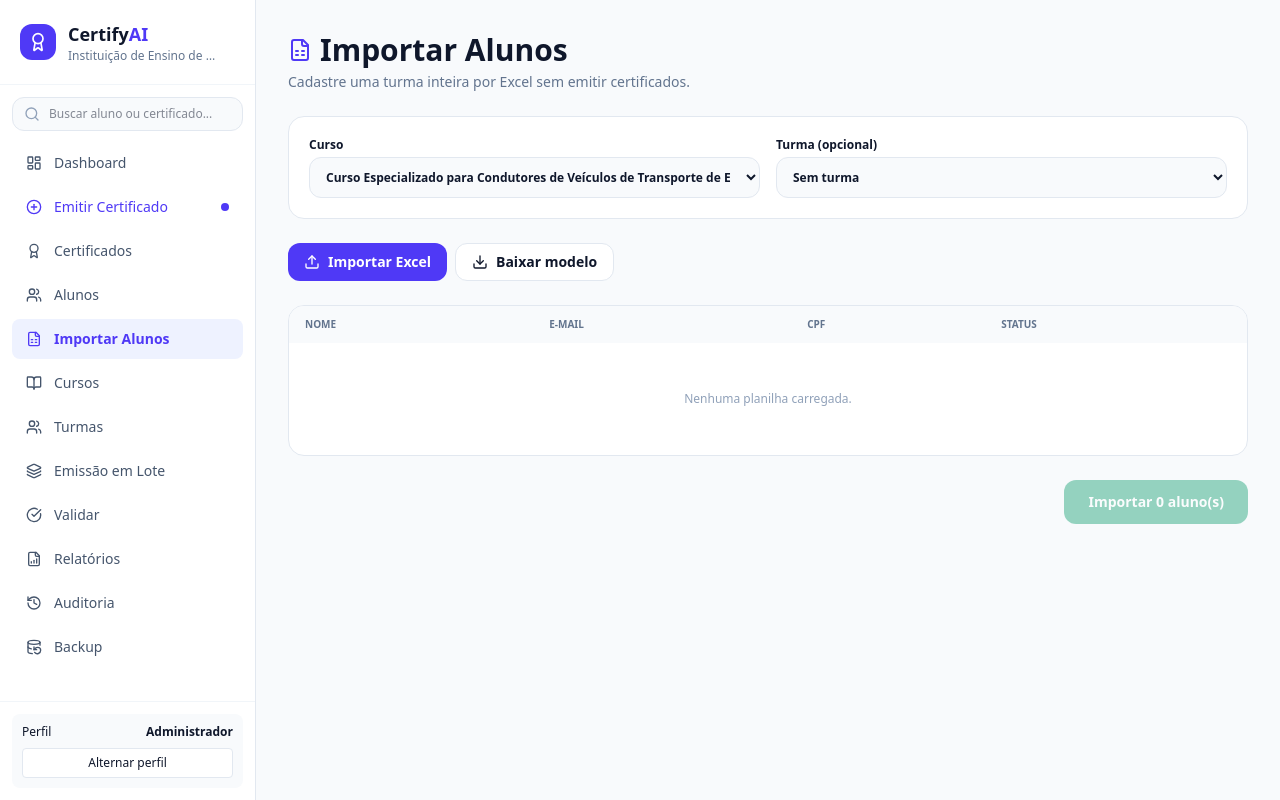
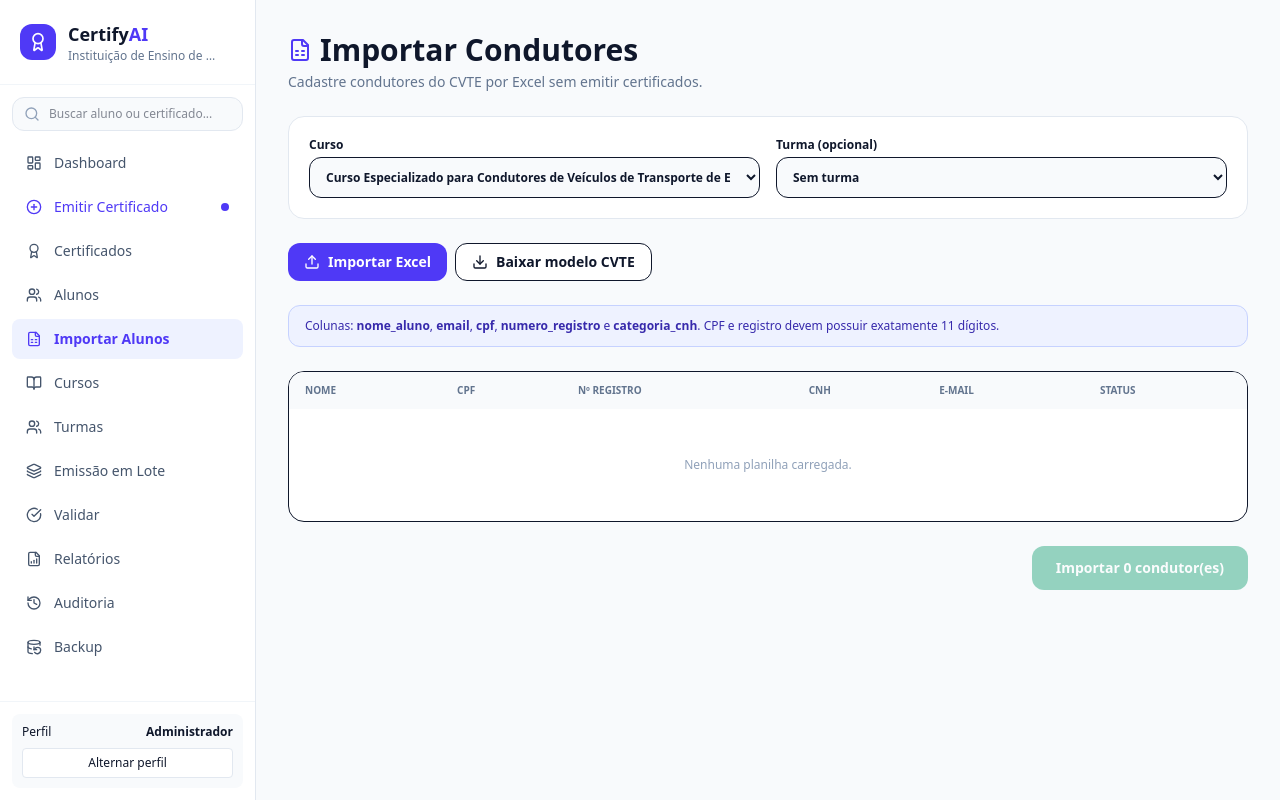
Before and after one commit to glaydsonaraujo25-cloud/Certificados, a React (Vite) app: page / in a window 1280 px wide. Both pictures are taken after a click on the button "Importar Alunos". Built offline with nearby package versions, Linux system fonts and the light colour scheme.

Commit message:
feat: adaptar importacao de alunos ao CVTE

```diff
--- a/src/views/ImportStudentsView.tsx
+++ b/src/views/ImportStudentsView.tsx
@@ -8,11 +8,24 @@ interface ImportRow {
   name: string;
   email: string;
   document: string;
+  registrationNumber: string;
+  cnhCategory: string;
   status: 'valid' | 'invalid';
   error?: string;
 }
 
-const digits = (value: string) => value.replace(/\D/g, '');
+const digits = (value: string) => value.replace(/\D/g, '').slice(0, 11);
+const isValidCpf = (value: string) => {
+  const cpf = digits(value);
+  if (cpf.length !== 11 || /^(\d)\1{10}$/.test(cpf)) return false;
+  const calc = (length: number) => {
+    let sum = 0;
+    for (let i = 0; i < length; i += 1) sum += Number(cpf[i]) * (length + 1 - i);
+    const digit = (sum * 10) % 11;
+    return digit === 10 ? 0 : digit;
+  };
+  return calc(9) === Number(cpf[9]) && calc(10) === Number(cpf[10]);
+};
 const getCell = (row: Record<string, unknown>, aliases: string[]) => {
   const found = Object.entries(row).find(([key]) => aliases.includes(key.trim().toLowerCase()));
   return found ? String(found[1] ?? '').trim() : '';
@@ -31,24 +44,34 @@ export const ImportStudentsView: React.FC = () => {
   const validate = (input: ImportRow[]) => {
     const emails = new Map<string, number>();
     const docs = new Map<string, number>();
+    const registrations = new Map<string, number>();
     input.forEach((row) => {
-      const email = row.email.toLowerCase();
+      const email = row.email.trim().toLowerCase();
       const doc = digits(row.document);
+      const registration = digits(row.registrationNumber);
       if (email) emails.set(email, (emails.get(email) || 0) + 1);
       if (doc) docs.set(doc, (docs.get(doc) || 0) + 1);
+      if (registration) registrations.set(registration, (registrations.get(registration) || 0) + 1);
     });
     return input.map((row) => {
       const email = row.email.trim().toLowerCase();
       const doc = digits(row.document);
+      const registration = digits(row.registrationNumber);
+      const category = row.cnhCategory.trim().toUpperCase();
       let error = '';
       if (!row.name.trim()) error = 'Nome obrigatório.';
       else if (!email || !/^\S+@\S+\.\S+$/.test(email)) error = 'E-mail inválido.';
-      else if (!doc) error = 'CPF/documento obrigatório.';
+      else if (doc.length !== 11) error = 'CPF deve ter 11 dígitos.';
+      else if (!isValidCpf(doc)) error = 'CPF inválido.';
+      else if (registration.length !== 11) error = 'Nº de registro deve ter 11 dígitos.';
+      else if (!category) error = 'Categoria da CNH obrigatória.';
       else if ((emails.get(email) || 0) > 1) error = 'E-mail repetido na planilha.';
-      else if ((docs.get(doc) || 0) > 1) error = 'CPF/documento repetido na planilha.';
+      else if ((docs.get(doc) || 0) > 1) error = 'CPF repetido na planilha.';
+      else if ((registrations.get(registration) || 0) > 1) error = 'Nº de registro repetido na planilha.';
       else if (students.some((s) => s.email.trim().toLowerCase() === email)) error = 'E-mail já cadastrado.';
-      else if (students.some((s) => digits(s.documentNumber || '') === doc)) error = 'CPF/documento já cadastrado.';
-      return { ...row, status: error ? 'invalid' as const : 'valid' as const, error: error || undefined };
+      else if (students.some((s) => digits(s.documentNumber || '') === doc)) error = 'CPF já cadastrado.';
+      else if (students.some((s) => digits(s.registrationNumber || '') === registration)) error = 'Nº de registro já cadastrado.';
+      return { ...row, document: doc, registrationNumber: registration, cnhCategory: category, status: error ? 'invalid' as const : 'valid' as const, error: error || undefined };
     });
   };
 
@@ -58,18 +81,21 @@ export const ImportStudentsView: React.FC = () => {
     try {
       const workbook = XLSX.read(await file.arrayBuffer(), { type: 'array' });
       const sheet = workbook.Sheets[workbook.SheetNames[0]];
+      if (!sheet) throw new Error('Planilha sem abas.');
       const data = XLSX.utils.sheet_to_json<Record<string, unknown>>(sheet, { defval: '' });
-      const parsed = data.map((item, index) => ({
+      const parsed: ImportRow[] = data.map((item, index) => ({
         id: `import-${Date.now()}-${index}`,
         name: getCell(item, ['nome_aluno', 'nome', 'aluno', 'nome completo', 'nome_completo']),
         email: getCell(item, ['email', 'e-mail', 'e_mail']),
         document: getCell(item, ['cpf', 'documento', 'cpf_documento', 'cpf/documento']),
-        status: 'invalid' as const,
+        registrationNumber: getCell(item, ['numero_registro', 'n_registro', 'registro', 'nº registro', 'numero do condutor', 'n condutor']),
+        cnhCategory: getCell(item, ['categoria', 'categoria_cnh', 'cnh', 'categoria da cnh']),
+        status: 'invalid',
       }));
       setRows(validate(parsed));
       setMessage('');
     } catch {
-      setMessage('Não foi possível ler a planilha.');
+      setMessage('Não foi possível ler a planilha. Confira o modelo CVTE e tente novamente.');
     } finally {
       event.target.value = '';
     }
@@ -78,15 +104,15 @@ export const ImportStudentsView: React.FC = () => {
   const validCount = useMemo(() => rows.filter((r) => r.status === 'valid').length, [rows]);
 
   const downloadModel = () => {
-    const ws = XLSX.utils.json_to_sheet([{ nome_aluno: 'NOME COMPLETO', email: 'aluno@exemplo.com', cpf: '00000000000' }]);
-    ws['!cols'] = [{ wch: 36 }, { wch: 30 }, { wch: 18 }];
+    const ws = XLSX.utils.json_to_sheet([{ nome_aluno: 'NOME COMPLETO', email: 'aluno@exemplo.com', cpf: '00000000000', numero_registro: '00000000000', categoria_cnh: 'AD' }]);
+    ws['!cols'] = [{ wch: 36 }, { wch: 30 }, { wch: 16 }, { wch: 18 }, { wch: 16 }];
     const wb = XLSX.utils.book_new();
-    XLSX.utils.book_append_sheet(wb, ws, 'Alunos');
-    XLSX.writeFile(wb, 'modelo_importacao_alunos.xlsx');
+    XLSX.utils.book_append_sheet(wb, ws, 'Condutores');
+    XLSX.writeFile(wb, 'modelo_importacao_condutores_cvte.xlsx');
   };
 
   const saveAll = () => {
-    if (!selectedCourse) { setMessage('Selecione um curso.'); return; }
+    if (!selectedCourse) { setMessage('Selecione o curso CVTE.'); return; }
     if (!rows.length || rows.some((r) => r.status === 'invalid')) { setMessage('Corrija todos os registros antes de importar.'); return; }
     const importedIds: string[] = [];
     rows.forEach((row) => {
@@ -94,10 +120,12 @@ export const ImportStudentsView: React.FC = () => {
         fullName: row.name.trim().toUpperCase(),
         email: row.email.trim().toLowerCase(),
         documentNumber: digits(row.document),
+        registrationNumber: digits(row.registrationNumber),
+        cnhCategory: row.cnhCategory.trim().toUpperCase(),
         courseId: selectedCourse.id,
         classId: classId || undefined,
         completionDate: selectedCourse.endDate,
-        notes: 'Aluno importado por planilha Excel.',
+        notes: 'Condutor importado por planilha Excel para o curso CVTE.',
       });
       importedIds.push(student.id);
     });
@@ -106,23 +134,16 @@ export const ImportStudentsView: React.FC = () => {
       if (selectedClass) updateClass(classId, { studentIds: Array.from(new Set([...selectedClass.studentIds, ...importedIds])) });
     }
     setRows([]);
-    setMessage(`${importedIds.length} aluno(s) importado(s) com sucesso.`);
+    setMessage(`${importedIds.length} condutor(es) importado(s) com sucesso.`);
   };
 
-  return <div className="p-4 sm:p-6 lg:p-8 space-y-6 max-w-6xl mx-auto w-full">
-    <div><div className="flex items-center gap-2"><FileSpreadsheet className="w-6 h-6 text-indigo-600" /><h1 className="text-2xl sm:text-3xl font-extrabold">Importar Alunos</h1></div><p className="text-sm text-slate-500 mt-1">Cadastre uma turma inteira por Excel sem emitir certificados.</p></div>
-
+  return <div className="p-4 sm:p-6 lg:p-8 space-y-6 max-w-7xl mx-auto w-full">
+    <div><div className="flex items-center gap-2"><FileSpreadsheet className="w-6 h-6 text-indigo-600" /><h1 className="text-2xl sm:text-3xl font-extrabold">Importar Condutores</h1></div><p className="text-sm text-slate-500 mt-1">Cadastre condutores do CVTE por Excel sem emitir certificados.</p></div>
     {message && <div className="rounded-xl border border-indigo-200 bg-indigo-50 dark:bg-indigo-950/40 px-4 py-3 text-sm text-indigo-800 dark:text-indigo-200">{message}</div>}
-
-    <div className="grid md:grid-cols-2 gap-4 bg-white dark:bg-slate-900 p-5 rounded-2xl border border-slate-200 dark:border-slate-800">
-      <label className="text-xs font-semibold">Curso<select value={courseId} onChange={(e) => { setCourseId(e.target.value); setClassId(''); }} className="mt-1 w-full px-3 py-2.5 rounded-xl bg-slate-50 dark:bg-slate-800 border border-slate-200 dark:border-slate-700">{courses.map((course) => <option key={course.id} value={course.id}>{course.name}</option>)}</select></label>
-      <label className="text-xs font-semibold">Turma (opcional)<select value={classId} onChange={(e) => setClassId(e.target.value)} className="mt-1 w-full px-3 py-2.5 rounded-xl bg-slate-50 dark:bg-slate-800 border border-slate-200 dark:border-slate-700"><option value="">Sem turma</option>{availableClasses.map((item) => <option key={item.id} value={item.id}>{item.name}</option>)}</select></label>
-    </div>
-
-    <div className="flex flex-wrap gap-2"><label className="flex items-center gap-2 px-4 py-2 rounded-xl bg-indigo-600 text-white text-sm font-bold cursor-pointer"><Upload className="w-4 h-4" />Importar Excel<input type="file" accept=".xlsx,.xls" onChange={importExcel} className="hidden" /></label><button onClick={downloadModel} className="flex items-center gap-2 px-4 py-2 rounded-xl bg-white dark:bg-slate-900 border border-slate-200 dark:border-slate-800 text-sm font-bold"><Download className="w-4 h-4" />Baixar modelo</button></div>
-
-    <div className="bg-white dark:bg-slate-900 rounded-2xl border border-slate-200 dark:border-slate-800 overflow-hidden"><div className="overflow-x-auto"><table className="w-full text-xs"><thead className="bg-slate-50 dark:bg-slate-800 text-slate-500 uppercase text-[10px]"><tr><th className="px-4 py-3 text-left">Nome</th><th className="px-4 py-3 text-left">E-mail</th><th className="px-4 py-3 text-left">CPF</th><th className="px-4 py-3 text-left">Status</th></tr></thead><tbody className="divide-y divide-slate-100 dark:divide-slate-800">{rows.length === 0 ? <tr><td colSpan={4} className="px-4 py-12 text-center text-slate-400">Nenhuma planilha carregada.</td></tr> : rows.map((row) => <tr key={row.id}><td className="px-4 py-3 font-semibold">{row.name}</td><td className="px-4 py-3">{row.email}</td><td className="px-4 py-3 font-mono">{row.document}</td><td className="px-4 py-3">{row.status === 'valid' ? <span className="inline-flex items-center gap-1 text-emerald-600 font-bold"><CheckCircle2 className="w-4 h-4" />Pronto</span> : <div><span className="inline-flex items-center gap-1 text-rose-600 font-bold"><AlertTriangle className="w-4 h-4" />Corrigir</span><div className="text-[10px] text-rose-600 mt-1">{row.error}</div></div>}</td></tr>)}</tbody></table></div></div>
-
-    <div className="flex justify-end"><button onClick={saveAll} disabled={!rows.length || validCount !== rows.length} className="px-6 py-3 rounded-xl bg-emerald-600 hover:bg-emerald-700 text-white text-sm font-bold disabled:opacity-40">Importar {validCount} aluno(s)</button></div>
+    <div className="grid md:grid-cols-2 gap-4 bg-white dark:bg-slate-900 p-5 rounded-2xl border border-slate-200 dark:border-slate-800"><label className="text-xs font-semibold">Curso<select value={courseId} onChange={(e) => { setCourseId(e.target.value); setClassId(''); }} className="mt-1 w-full px-3 py-2.5 rounded-xl bg-slate-50 dark:bg-slate-800 border">{courses.map((course) => <option key={course.id} value={course.id}>{course.name}</option>)}</select></label><label className="text-xs font-semibold">Turma (opcional)<select value={classId} onChange={(e) => setClassId(e.target.value)} className="mt-1 w-full px-3 py-2.5 rounded-xl bg-slate-50 dark:bg-slate-800 border"><option value="">Sem turma</option>{availableClasses.map((item) => <option key={item.id} value={item.id}>{item.name}</option>)}</select></label></div>
+    <div className="flex flex-wrap gap-2"><label className="flex items-center gap-2 px-4 py-2 rounded-xl bg-indigo-600 text-white text-sm font-bold cursor-pointer"><Upload className="w-4 h-4" />Importar Excel<input type="file" accept=".xlsx,.xls" onChange={importExcel} className="hidden" /></label><button onClick={downloadModel} className="flex items-center gap-2 px-4 py-2 rounded-xl bg-white dark:bg-slate-900 border text-sm font-bold"><Download className="w-4 h-4" />Baixar modelo CVTE</button></div>
+    <div className="rounded-xl border border-indigo-200 bg-indigo-50 dark:bg-indigo-950/40 px-4 py-3 text-xs text-indigo-800 dark:text-indigo-200">Colunas: <strong>nome_aluno</strong>, <strong>email</strong>, <strong>cpf</strong>, <strong>numero_registro</strong> e <strong>categoria_cnh</strong>. CPF e registro devem possuir exatamente 11 dígitos.</div>
+    <div className="bg-white dark:bg-slate-900 rounded-2xl border overflow-hidden"><div className="overflow-x-auto"><table className="w-full text-xs"><thead className="bg-slate-50 dark:bg-slate-800 text-slate-500 uppercase text-[10px]"><tr><th className="px-4 py-3 text-left">Nome</th><th className="px-4 py-3 text-left">CPF</th><th className="px-4 py-3 text-left">Nº Registro</th><th className="px-4 py-3 text-left">CNH</th><th className="px-4 py-3 text-left">E-mail</th><th className="px-4 py-3 text-left">Status</th></tr></thead><tbody className="divide-y">{rows.length === 0 ? <tr><td colSpan={6} className="px-4 py-12 text-center text-slate-400">Nenhuma planilha carregada.</td></tr> : rows.map((row) => <tr key={row.id}><td className="px-4 py-3 font-semibold">{row.name}</td><td className="px-4 py-3 font-mono">{row.document}</td><td className="px-4 py-3 font-mono">{row.registrationNumber}</td><td className="px-4 py-3 font-bold">{row.cnhCategory}</td><td className="px-4 py-3">{row.email}</td><td className="px-4 py-3">{row.status === 'valid' ? <span className="inline-flex items-center gap-1 text-emerald-600 font-bold"><CheckCircle2 className="w-4 h-4" />Pronto</span> : <div><span className="inline-flex items-center gap-1 text-rose-600 font-bold"><AlertTriangle className="w-4 h-4" />Corrigir</span><div className="text-[10px] text-rose-600 mt-1">{row.error}</div></div>}</td></tr>)}</tbody></table></div></div>
+    <div className="flex justify-end"><button onClick={saveAll} disabled={!rows.length || validCount !== rows.length} className="px-6 py-3 rounded-xl bg-emerald-600 hover:bg-emerald-700 text-white text-sm font-bold disabled:opacity-40">Importar {validCount} condutor(es)</button></div>
   </div>;
 };
```
